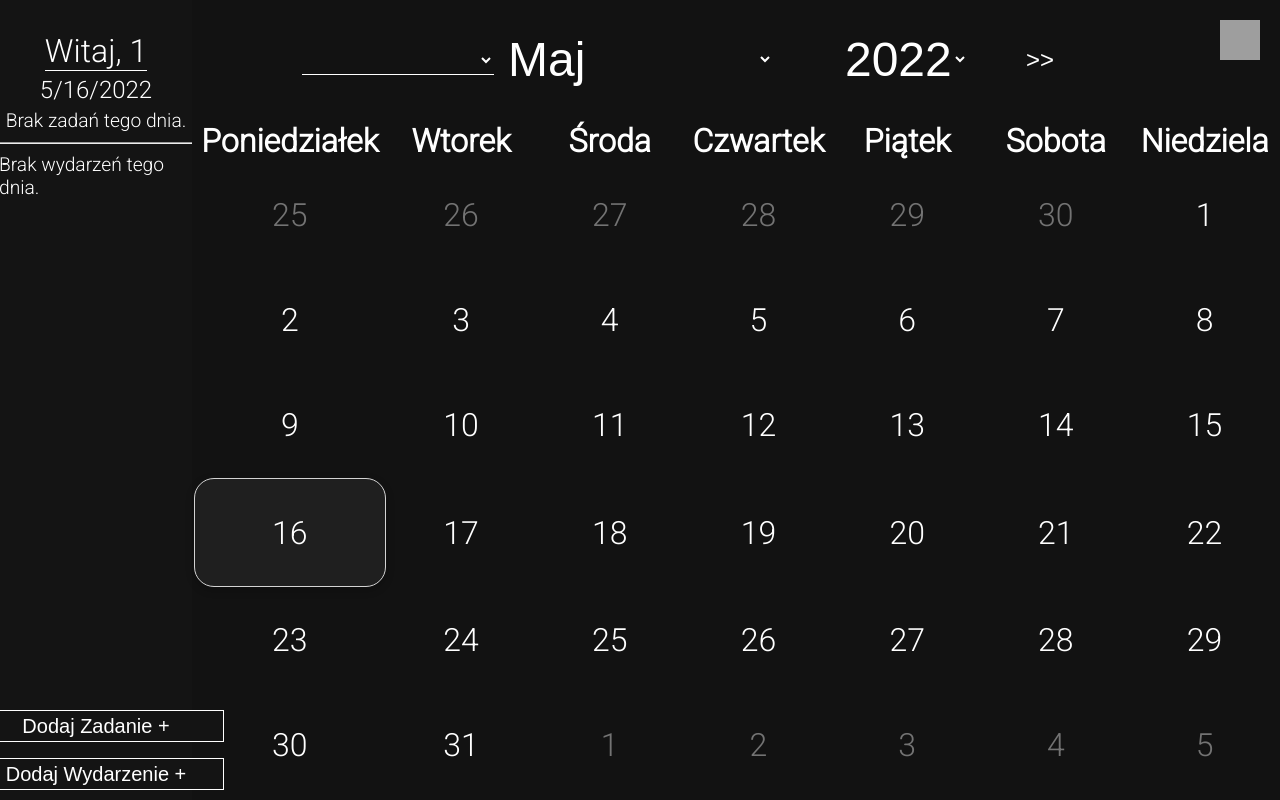
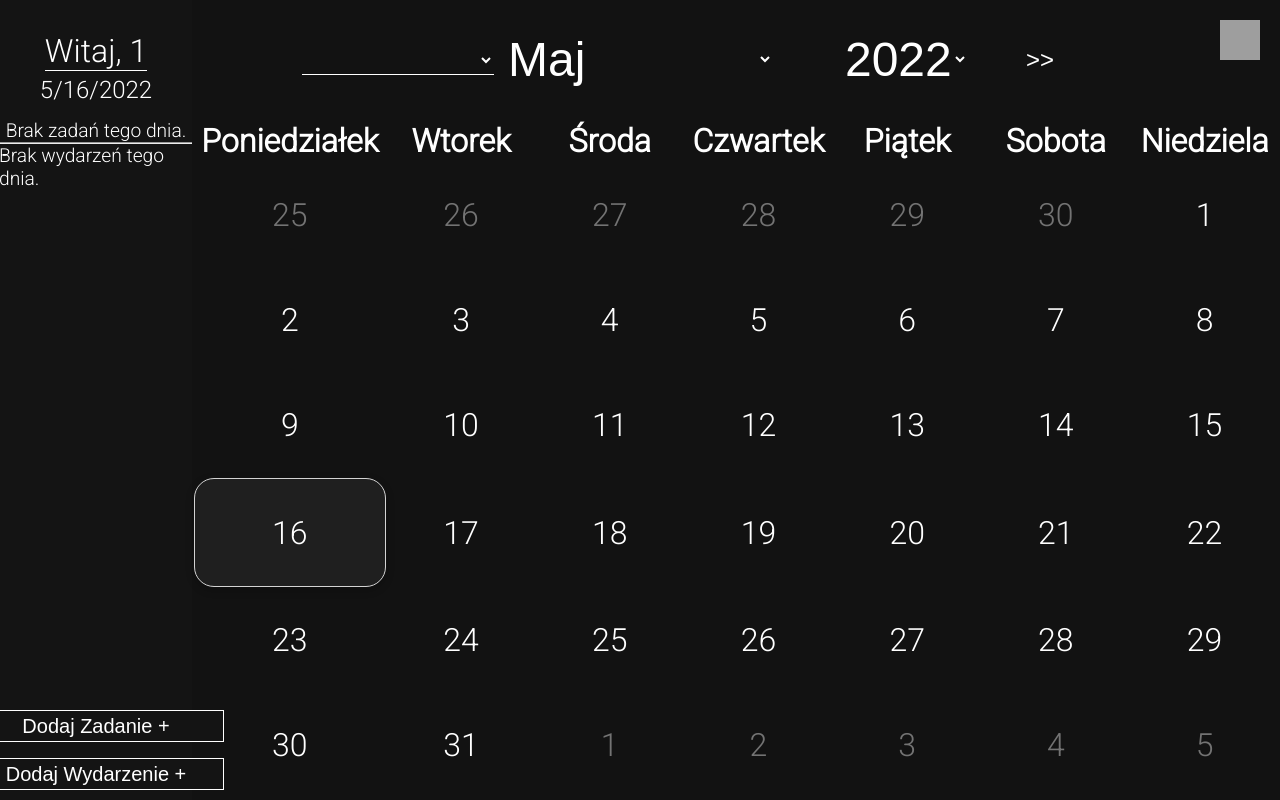
Before and after one commit to frankos6/blanciorgancior, a PHP site: page / in a window 1280 px wide. Run offline with PHP 8.4, Linux system fonts and the light colour scheme; a user stored in the database is signed in; data comes from the database, SQL or seed files in the repository; data that the repository does not hold is empty; grey boxes are pictures that could not be loaded.

Commit message:
Update style.css

```diff
--- a/styles/style.css
+++ b/styles/style.css
@@ -53,7 +53,7 @@ body{
     font-size: 1.5rem;
     animation: appearText 1s ease-in;
     margin-top: 5px;
-    margin-bottom: 5px;
+    margin-bottom: 15px;
 }
 
 #welcome-msg{
@@ -560,6 +560,9 @@ li{
     margin: 10px;
 }
 
+hr{
+    margin: 0px;
+}
 ul{
     margin: 5px;
 }
```
